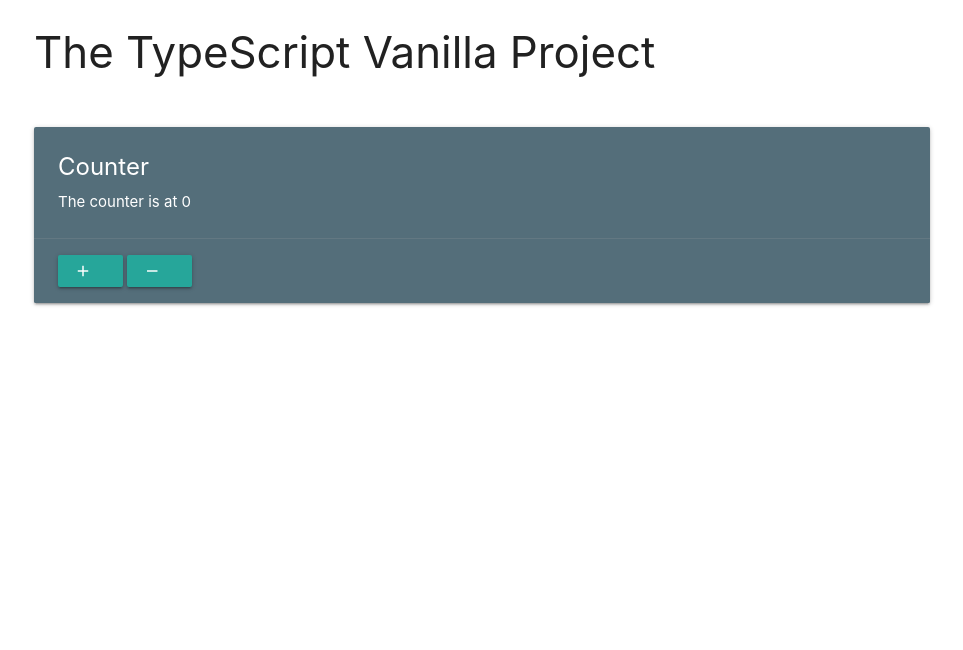
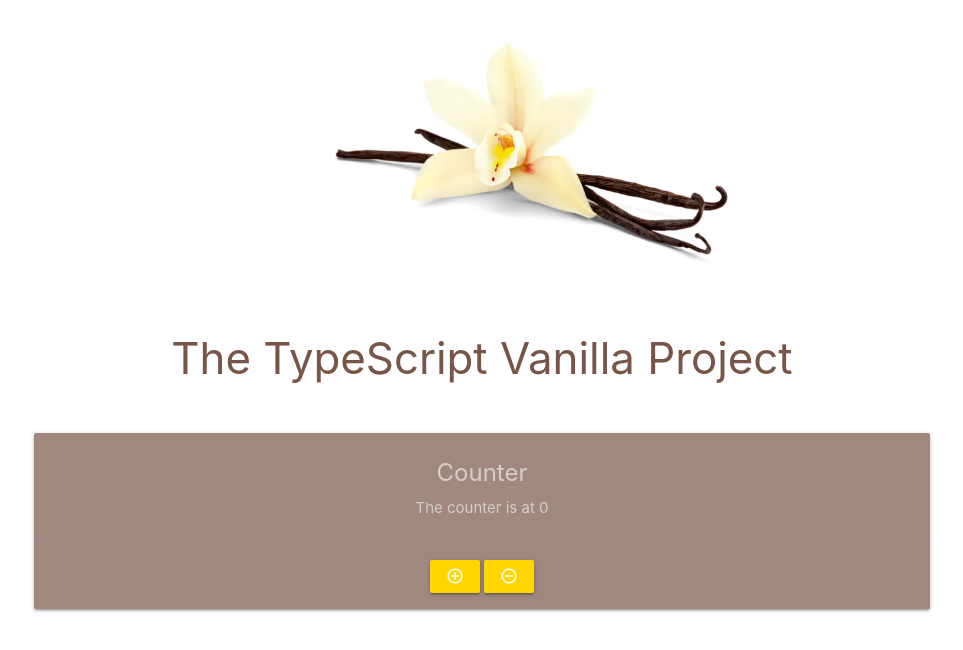
Before and after one commit to guildenstern70/VanillaTypeScript, a website: page public/index.html in a window 1280 px wide. Shown: the whole page, without its empty margins (158-1121 px from the left). Drawn offline with nearby package versions, Linux system fonts and the light colour scheme.

Commit message:
Added details

```diff
--- a/public/index.html
+++ b/public/index.html
@@ -5,7 +5,10 @@
     <meta name="viewport" content="width=device-width, initial-scale=1.0">
     <meta http-equiv="X-UA-Compatible" content="ie=edge">
     <title>Vanilla TypeScript</title>
-    <link rel="icon" type="image/x-icon" href="/static/favicon.ico">
+    <!-- Favicon -->
+    <link rel="icon" type="image/png" sizes="32x32" href="/favicon-32x32.png">
+    <link rel="icon" type="image/png" sizes="16x16" href="/favicon-16x16.png">
+    <meta name="theme-color" content="#ffffff">
     <!-- Icons -->
     <link href="https://fonts.googleapis.com/icon?family=Material+Icons" rel="stylesheet">
     <!-- Materialize CSS -->
@@ -13,20 +16,38 @@
   </head>
   <body>
     <main class="container">
-      <h3 style="margin-bottom: 50px">The TypeScript Vanilla Project</h3>
-      <div class="card blue-grey darken-1">
-        <div class="card-content white-text">
-          <span class="card-title"><b>Counter</b></span>
-          <p>The counter is at <span id="count-value">0</span></p>
+      <div class="row">
+        <div class="col s2 m3 l3">
+          &nbsp;
         </div>
-        <div class="card-action">
-          <button id="btn-add" class="waves-effect waves-light btn-small"><i class="material-icons left">add</i></button>
-          <button id="btn-remove" class="waves-effect waves-light btn-small"><i class="material-icons left">remove</i></button>
+        <div class="col s8 m3 l3">
+          <img class="materialboxed" width="500" alt="Vanilla" src="/img/vanilla.webp">
+        </div>
+        <div class="col s2 m3 l3">
+          &nbsp;
+        </div>
+      </div>
+      <div class="center-align">
+        <h3 class="title brown-text" style="margin-bottom: 50px">The TypeScript Vanilla Project</h3>
+        <div class="card brown lighten-2">
+          <div class="card-content white-text">
+            <span class="card-title brown-text text-lighten-4"><b>Counter</b></span>
+            <p class="brown-text text-lighten-4">The counter is at <span id="count-value">0</span></p>
+          </div>
+          <div class="card-action">
+            <button id="btn-add" class="waves-effect waves-light btn-small yellow accent-4">
+              <i class="material-icons">add_circle_outline</i>
+            </button>
+            <button id="btn-remove" class="waves-effect waves-light btn-small yellow accent-4">
+              <i class="material-icons">remove_circle_outline</i>
+            </button>
+          </div>
         </div>
       </div>
     </main>
     <!-- Materialize JS -->
     <script src="https://cdnjs.cloudflare.com/ajax/libs/materialize/1.0.0/js/materialize.min.js"></script>
-	<script src="/static/bundle/index.js"></script>
+    <!-- Minified, transpiled TypeScript Code -->
+	  <script src="/bundle/index.js"></script>
   </body>
 </html>
```
Also changed, not shown: public/bundle/index.js (renamed from public/static/bundle/index.js), public/favicon-16x16.png (added), public/favicon-32x32.png (added), public/favicon.ico (added), public/img/vanilla.webp (added), public/static/favicon-16x16.png (deleted), public/static/favicon-32x32.png (deleted), public/static/favicon.ico (deleted).
